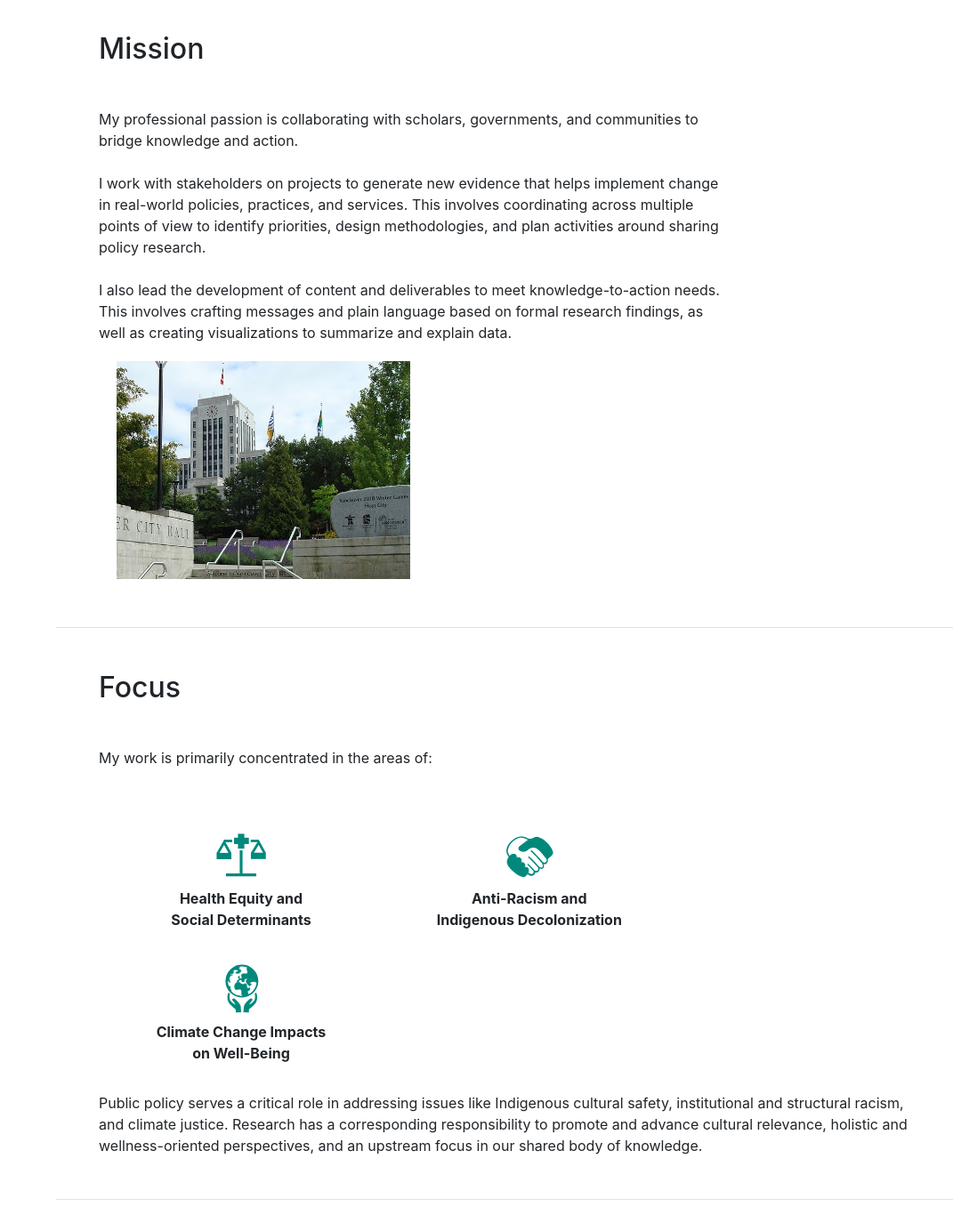
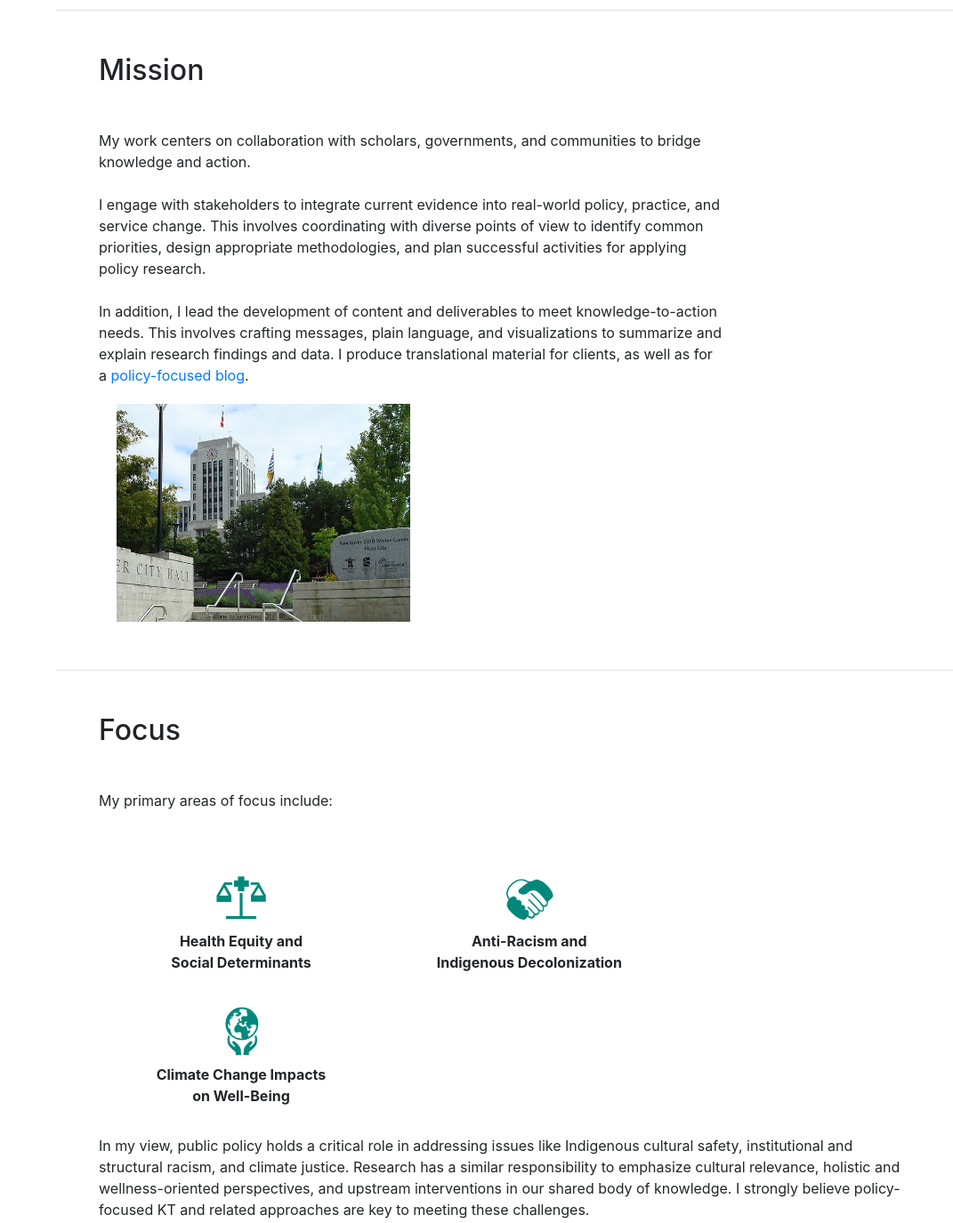
Before and after one commit to dariuspruss/dariuspruss.github.io, a website with bundled scripts: page bio/index.html in a window 1280 px wide. Shown: the part 1200-2575 px from the top of the page at 89% size, without its empty margins (209-1280 px from the left). Built offline with nearby package versions, Linux system fonts and the light colour scheme; a web font is replaced by a local one.

Commit message:
Update index.html

```diff
--- a/bio/index.html
+++ b/bio/index.html
@@ -73,7 +73,7 @@
           </h1>
           <div class="subheading mb-5">Policy Research Consultant and Writer
           </div>
-          <p class="mb-5">My background and expertise are in public policy and First Nations health research, with specific emphasis on:
+          <p class="mb-5">My professional background includes public policy and First Nations health research in BC. I bring together the two worlds of policy and research through:
 <b>
 <div style="display: inline-block; width:320px; height: 150px; padding-top: 20px; padding-bottom: 20px; padding-left: 20px; padding-right: 20px; text-align: center; "><img src="img/kticon.svg"><br>Integrated Knowledge <br>Translation and Brokering</div>
 <div style="display: inline-block; width:320px; height: 150px; padding-top: 20px; padding-bottom: 20px; padding-left: 20px; padding-right: 20px; text-align: center;  "><img src="img/evidenceicon.svg"><br>Evidence-Based <br>Policy Advising</div>
@@ -88,7 +88,7 @@
           <h2 class="mb-5">Vision</h2>
           <div style="display: inline-block; max-width:700px;">
 Research findings historically have taken years, even decades, to be fully reflected in practice. Even when research translates into change, it often takes the form of incremental improvements that leave larger, systemic issues unresolved.
-<br><br>My ultimate vision is for researchers to have clear relevance to today’s public policy decision-making, and for decision-makers to stay fully informed of cutting-edge research.
+<br><br>My ultimate vision is for researchers to have clear relevance for today’s public policy decision-making, and for decision-makers to stay fully informed of cutting-edge research.
             <br></div>
             <div style="display: inline-block;max-width:500px;">
 
@@ -102,11 +102,11 @@ Research findings historically have taken years, even decades, to be fully refle
         <div class="my-auto">
           <h2 class="mb-5">Mission</h2>
           <div style="display: inline-block;max-width:700px;">
-My professional passion is collaborating with scholars, governments, and communities to bridge knowledge and action.
+My work centers on collaboration with scholars, governments, and communities to bridge knowledge and action.
             <br><br>
-I work with stakeholders on projects to generate new evidence that helps implement change in real-world policies, practices, and services. This involves coordinating across multiple points of view to identify priorities, design methodologies, and plan activities around sharing policy research.
-<br><br>
-            I also lead the development of content and deliverables to meet knowledge-to-action needs. This involves crafting messages and plain language based on formal research findings, as well as creating visualizations to summarize and explain data.
+I engage with stakeholders to integrate current evidence into real-world policy, practice, and service change. This involves coordinating with diverse points of view to identify common priorities, design appropriate methodologies, and plan successful activities for applying policy research.
+           <br><br>
+In addition, I lead the development of content and deliverables to meet knowledge-to-action needs. This involves crafting messages, plain language, and visualizations to summarize and explain research findings and data. I produce translational material for clients, as well as for a <a href="http://wonknotes.com">policy-focused blog</a>.
             <br></div>
             <div style="display: inline-block;max-width:500px;">
 <img src="img/vancityhall.jpg" style="max-width:350px;vertical-align:auto;padding-left: 20px;padding-top:20px;">
@@ -118,7 +118,7 @@ I work with stakeholders on projects to generate new evidence that helps impleme
       <section class="resume-section p-3 p-lg-5 d-flex flex-column" id="focus">
         <div class="my-auto">
           <h2 class="mb-5">Focus</h2>
-<p class="mb-5">My work is primarily concentrated in the areas of:
+<p class="mb-5">My primary areas of focus include:
 
 
   <b>
@@ -127,8 +127,8 @@ I work with stakeholders on projects to generate new evidence that helps impleme
 <div style="display: inline-block; width:320px; height: 150px; padding-top: 20px; padding-bottom: 20px; padding-left: 20px; padding-right: 20px; text-align: center; "><img src="img/climatejusticeicon.svg"><br>Climate Change Impacts <br>on Well-Being</div>
   </b> </p>
           <div style="max-width:1000px;">
-Public policy serves a critical role in addressing issues like Indigenous cultural safety, institutional and structural racism, and climate justice. Research has a corresponding responsibility to promote and advance cultural relevance, holistic and wellness-oriented perspectives, and an upstream focus in our shared body of knowledge.
-          </div>
+In my view, public policy holds a critical role in addressing issues like Indigenous cultural safety, institutional and structural racism, and climate justice. Research has a similar responsibility to emphasize cultural relevance, holistic and wellness-oriented perspectives, and upstream interventions in our shared body of knowledge. I strongly believe policy-focused KT and related approaches are key to meeting these challenges.
+    </div>
 
 </div>
       </section>
```
